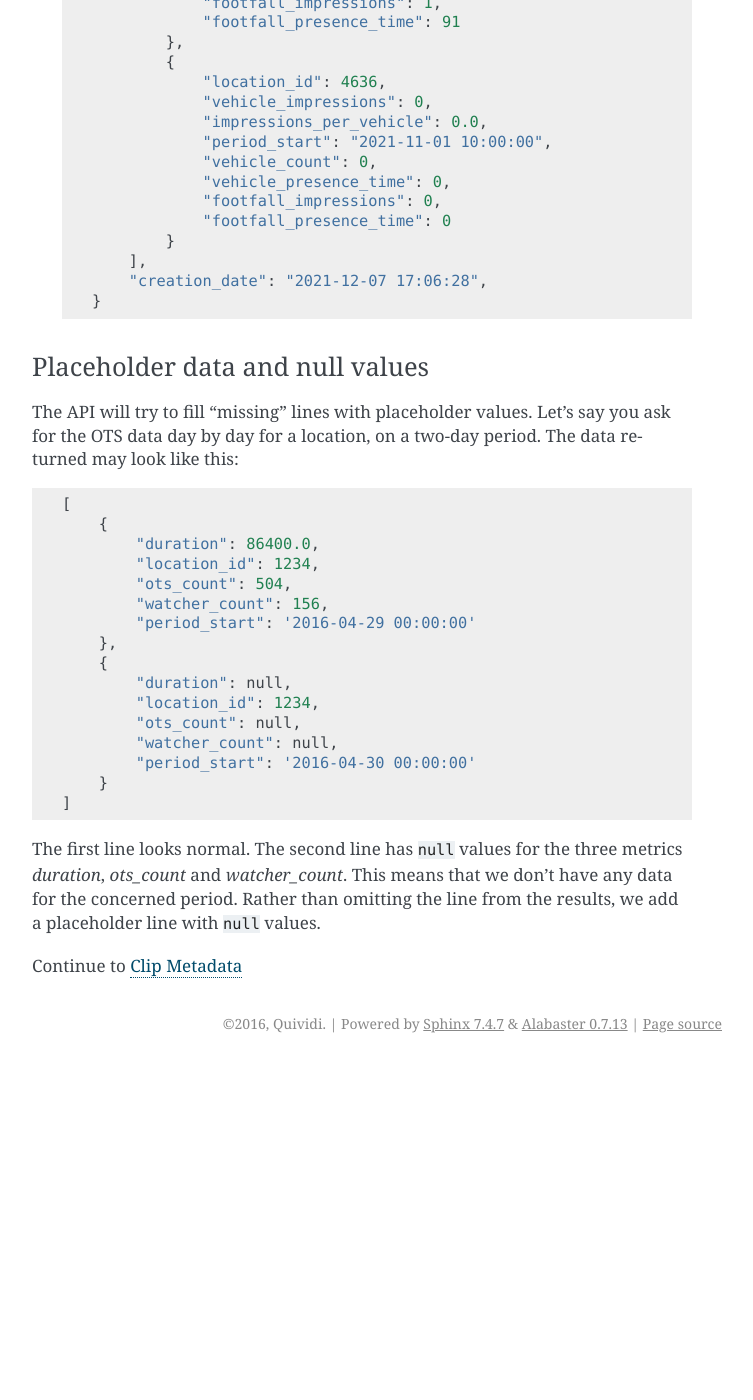
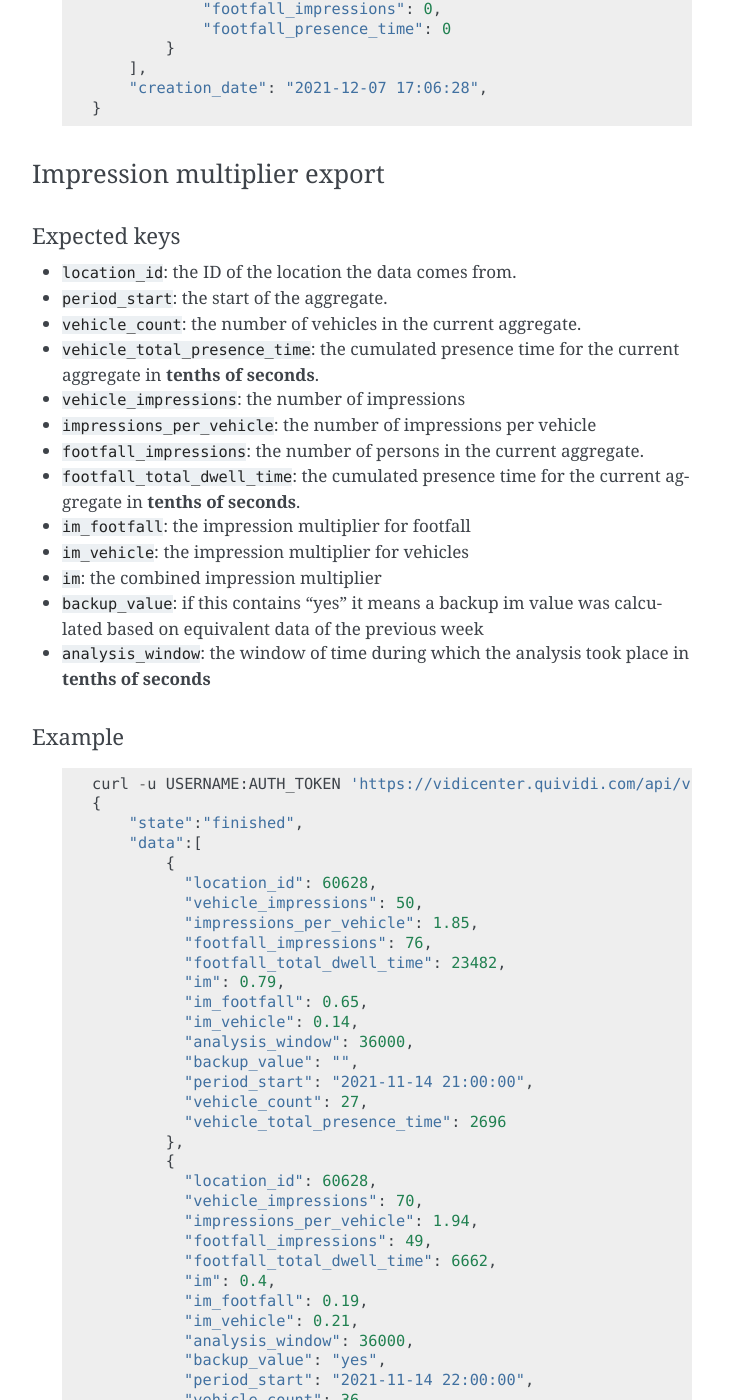
Before and after one commit to quividi/vidicenter-api-documentation, a Sphinx documentation site: the page built from docs/source/data.rst, in a window 1280 px wide and 1400 px high, scrolled down 24510 px. Shown: the whole window, without its empty margins (388-1141 px from the left). Built offline with Sphinx 7.4.7, drawn with Linux system fonts in a browser that asks for light colours; before the commit the page ends 25573 px from its top, so only the background shows below that; some of the changed text lies outside the part shown.

Commit message:
Evol [#180046518] Update api doc for new "im" data_type export

```diff
--- a/docs/source/data.rst
+++ b/docs/source/data.rst
@@ -27,6 +27,7 @@ Mandatory arguments
     * ``extrapolated_ots``: Extrapolated OTS (**BETA**)
     * ``vehicles``: Vehicles
     * ``footfall``: Footfall
+    * ``im``: Impression multiplier (only available with time_resolution=1h)
 
 * ``time_resolution``: The time resolution used in the aggregation. Allowed values:
 
@@ -1131,6 +1124,67 @@ Example
         "creation_date": "2021-12-07 17:06:28",
     }
 
+Impression multiplier export
+^^^^^^^^^^^^^^^^^^^^^^^^^^^^
+
+Expected keys
+"""""""""""""
+* ``location_id``: the ID of the location the data comes from.
+* ``period_start``: the start of the aggregate.
+* ``vehicle_count``: the number of vehicles in the current aggregate.
+* ``vehicle_total_presence_time``: the cumulated presence time for the current aggregate in **tenths of seconds**.
+* ``vehicle_impressions``: the number of impressions
+* ``impressions_per_vehicle``: the number of impressions per vehicle
+* ``footfall_impressions``: the number of persons in the current aggregate.
+* ``footfall_total_dwell_time``: the cumulated presence time for the current aggregate in **tenths of seconds**.
+* ``im_footfall``: the impression multiplier for footfall
+* ``im_vehicle``: the impression multiplier for vehicles
+* ``im``: the combined impression multiplier
+* ``backup_value``: if this contains "yes" it means a backup im value was calculated based on equivalent data of the previous week
+* ``analysis_window``: the window of time during which the analysis took place in **tenths of seconds**
+
+Example
+"""""""
+
+ ::
+
+    curl -u USERNAME:AUTH_TOKEN 'https://vidicenter.quividi.com/api/v1/data/?locations=4636&start=2018-01-29T02:00:00&end=2018-01-29T04:59:59&data_type=im&time_resolution=1h'
+    {
+        "state":"finished",
+        "data":[
+            {
+              "location_id": 60628,
+              "vehicle_impressions": 50,
+              "impressions_per_vehicle": 1.85,
+              "footfall_impressions": 76,
+              "footfall_total_dwell_time": 23482,
+              "im": 0.79,
+              "im_footfall": 0.65,
+              "im_vehicle": 0.14,
+              "analysis_window": 36000,
+              "backup_value": "",
+              "period_start": "2021-11-14 21:00:00",
+              "vehicle_count": 27,
+              "vehicle_total_presence_time": 2696
+            },
+            {
+              "location_id": 60628,
+              "vehicle_impressions": 70,
+              "impressions_per_vehicle": 1.94,
+              "footfall_impressions": 49,
+              "footfall_total_dwell_time": 6662,
+              "im": 0.4,
+              "im_footfall": 0.19,
+              "im_vehicle": 0.21,
+              "analysis_window": 36000,
+              "backup_value": "yes",
+              "period_start": "2021-11-14 22:00:00",
+              "vehicle_count": 36,
+              "vehicle_total_presence_time": 3989
+            },
+        ],
+        "creation_date":"2018-01-29 10:06:09"
+    }
 
 Placeholder data and null values
 ^^^^^^^^^^^^^^^^^^^^^^^^^^^^^^^^
```
Also changed, not shown: other parts of docs/source/data.rst (+0 -8 lines).
